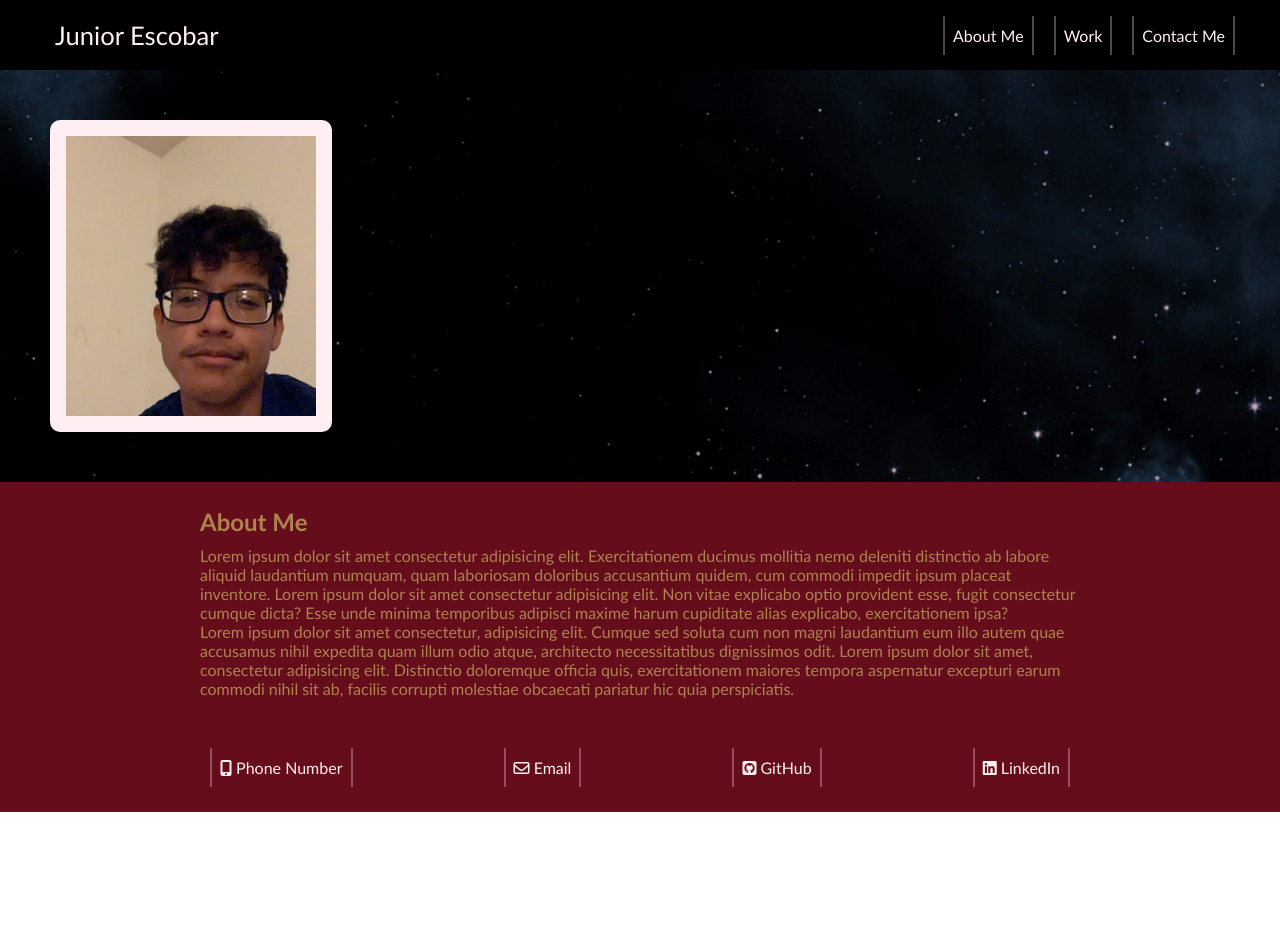
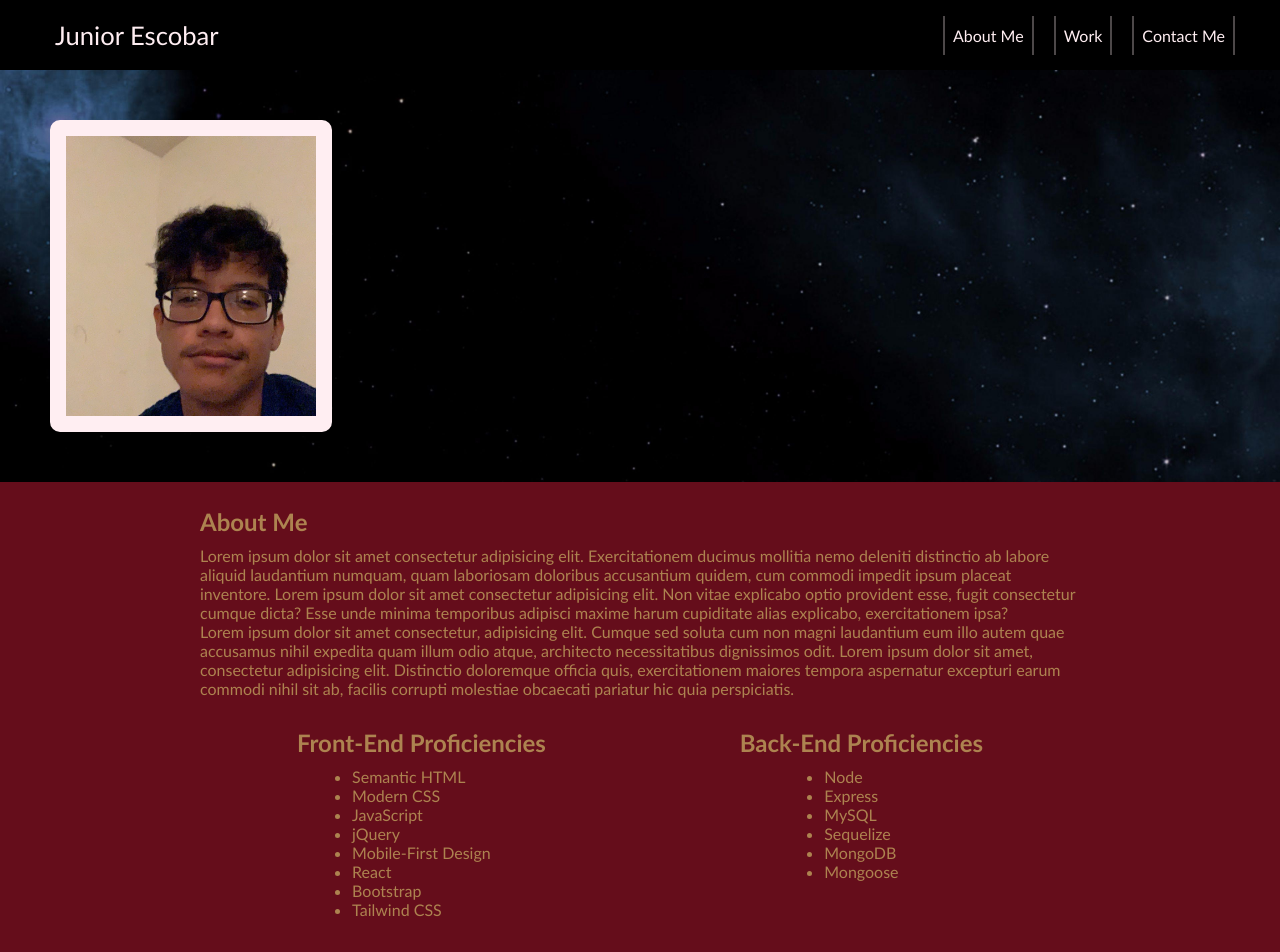
Before and after one commit to junioresc/junioresc.github.io, a React (Create React App) app: page / in a window 1280 px wide. Shown: the top 952 px of the page. Before the commit the page ends 812 px from the top, so only its background shows below. Built offline with nearby package versions, Linux system fonts and the light colour scheme.

Commit message:
fixed the footer not being on the bottom of the page and added more about my skills

```diff
--- a/public/index.html
+++ b/public/index.html
@@ -7,7 +7,7 @@
     <meta name="theme-color" content="#000000" />
     <meta
       name="description"
-      content="Web site created using create-react-app"
+      content="Junior Escobar's Portfolio"
     />
     <link rel="apple-touch-icon" href="%PUBLIC_URL%/logo192.png" />
     <script src="https://kit.fontawesome.com/a076d05399.js"></script>
--- a/src/App.js
+++ b/src/App.js
@@ -19,10 +19,8 @@ function App() {
         setWorkSelected={setWorkSelected}
       />
       <Hero />
-      <main>
-        {workSelected ? <Project /> : contactSelected ? <ContactForm /> : <AboutMe />}
-        <Footer />
-      </main>
+      {workSelected ? <Project /> : contactSelected ? <ContactForm /> : <AboutMe />}
+      <Footer />
     </div>
   );
 }
--- a/src/components/About/index.js
+++ b/src/components/About/index.js
@@ -25,6 +25,30 @@ function AboutMe() {
             maiores tempora aspernatur excepturi earum commodi nihil sit ab,
             facilis corrupti molestiae obcaecati pariatur hic quia perspiciatis.
           </p>
+          <div className="skills">
+            <h2>Front-End Proficiencies</h2>
+            <ul>
+              <li>Semantic HTML</li>
+              <li>Modern CSS</li>
+              <li>JavaScript</li>
+              <li>jQuery</li>
+              <li>Mobile-First Design</li>
+              <li>React</li>
+              <li>Bootstrap</li>
+              <li>Tailwind CSS</li>
+            </ul>
+          </div>
+          <div className="skills">
+            <h2>Back-End Proficiencies</h2>
+            <ul>
+              <li>Node</li>
+              <li>Express</li>
+              <li>MySQL</li>
+              <li>Sequelize</li>
+              <li>MongoDB</li>
+              <li>Mongoose</li>
+            </ul>
+          </div>
         </div>
       </section>
     );
--- a/src/components/Footer/index.js
+++ b/src/components/Footer/index.js
@@ -3,7 +3,7 @@ import React from 'react';
 function Footer() {
 
     return (
-      <section className="page-section contact" id="contact">
+      <footer className="page-section contact" id="contact">
         <address>
           <a href="tel:+5615778575">
             <i className="fas fa-mobile-alt big"></i> Phone Number
@@ -18,7 +18,7 @@ function Footer() {
             <i className="fab fa-linkedin big"></i> LinkedIn
           </a>
         </address>
-      </section>
+      </footer>
     );
 }
 
--- a/src/index.css
+++ b/src/index.css
@@ -73,9 +73,8 @@ header a {
 
 .hero {
     background-image: url("assets/images/hero-bg.jpg");
-    background-size: 100vw;
+    background-size: cover;
     background-attachment: fixed;
-    background-position: 80%;
     display: flex;
     justify-content: flex-start;
     background-repeat: no-repeat;
@@ -94,9 +93,28 @@ header a {
     border-radius: 10px;
 }
 
+html,
+body {
+    height: 100%;
+}
+
 body {
     color: var(--cafe-au-lait);
-    font-family: 'Gill Sans', 'Gill Sans MT', Calibri, 'Trebuchet MS', sans-serif
+    font-family: 'Gill Sans', 'Gill Sans MT', Calibri, 'Trebuchet MS', sans-serif;
+}
+
+#about div {
+    display: flex;
+    flex-wrap: wrap;
+}
+
+.skills {
+    display: flex;
+    flex-direction: column;
+    padding: 30px;
+    margin: 0 auto;
+    align-items: center;
+
 }
 
 .page-section {
@@ -310,37 +328,37 @@ address a {
 
 .run-buddy {
     background-image: url("assets/images/screenshots/run-buddy.jpg");
-    background-size: 450px;
+    background-size: cover;
     background-repeat: no-repeat;
 }
 
 .horiseon-refactor {
     background-image: url("assets/images/screenshots/horiseon-nav-with-hero.jpg");
-    background-size: 450px;
+    background-size: cover;
     background-repeat: no-repeat;
 }
 
 .js-password-generator {
     background-image: url("assets/images/screenshots/password-gen-site.PNG");
-    background-size: 450px;
+    background-size: cover;
     background-repeat: no-repeat;
 }
 
 .nomadica {
     background-image: url("assets/images/screenshots/nomadica.jpg");
-    background-size: 450px;
+    background-size: cover;
     background-repeat: no-repeat;
 }
 
 .dc-adopt {
     background-image: url("assets/images/screenshots/dc-adopt.PNG");
-    background-size: 450px;
+    background-size: cover;
     background-repeat: no-repeat;
 }
 
 .pizza-hunt {
     background-image: url("assets/images/screenshots/pizza-hunt.PNG");
-    background-size: 450px;
+    background-size: cover;
     background-repeat: no-repeat;
 }
 
```
